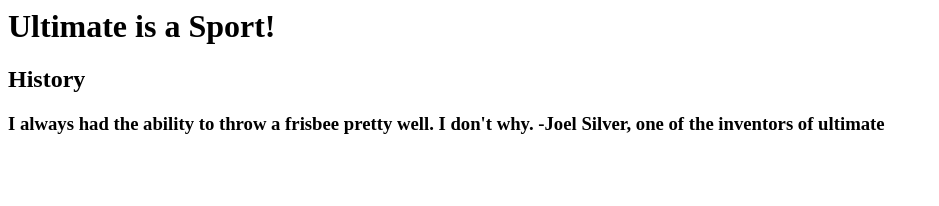
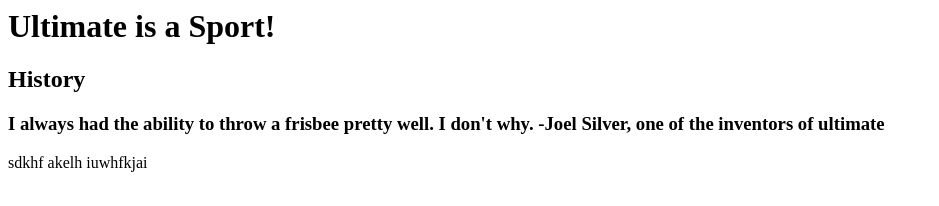
Before and after one commit to molliekm/molliekm.github.io, a plain HTML site: page index.html in a window 1280 px wide. Shown: the whole page, without its empty margins (0-939 px from the left). Drawn offline with Linux system fonts and the light colour scheme.

Commit message:
Update index.html

```diff
--- a/index.html
+++ b/index.html
@@ -6,7 +6,7 @@
     <h1>Ultimate is a Sport!</h1>
     <h2>History</h2>
     <h3>I always had the ability to throw a frisbee pretty well. I don't why. -Joel Silver, one of the inventors of ultimate</h3>
-      <p>
+      <p>sdkhf akelh iuwhfkjai
 
 
 
```
